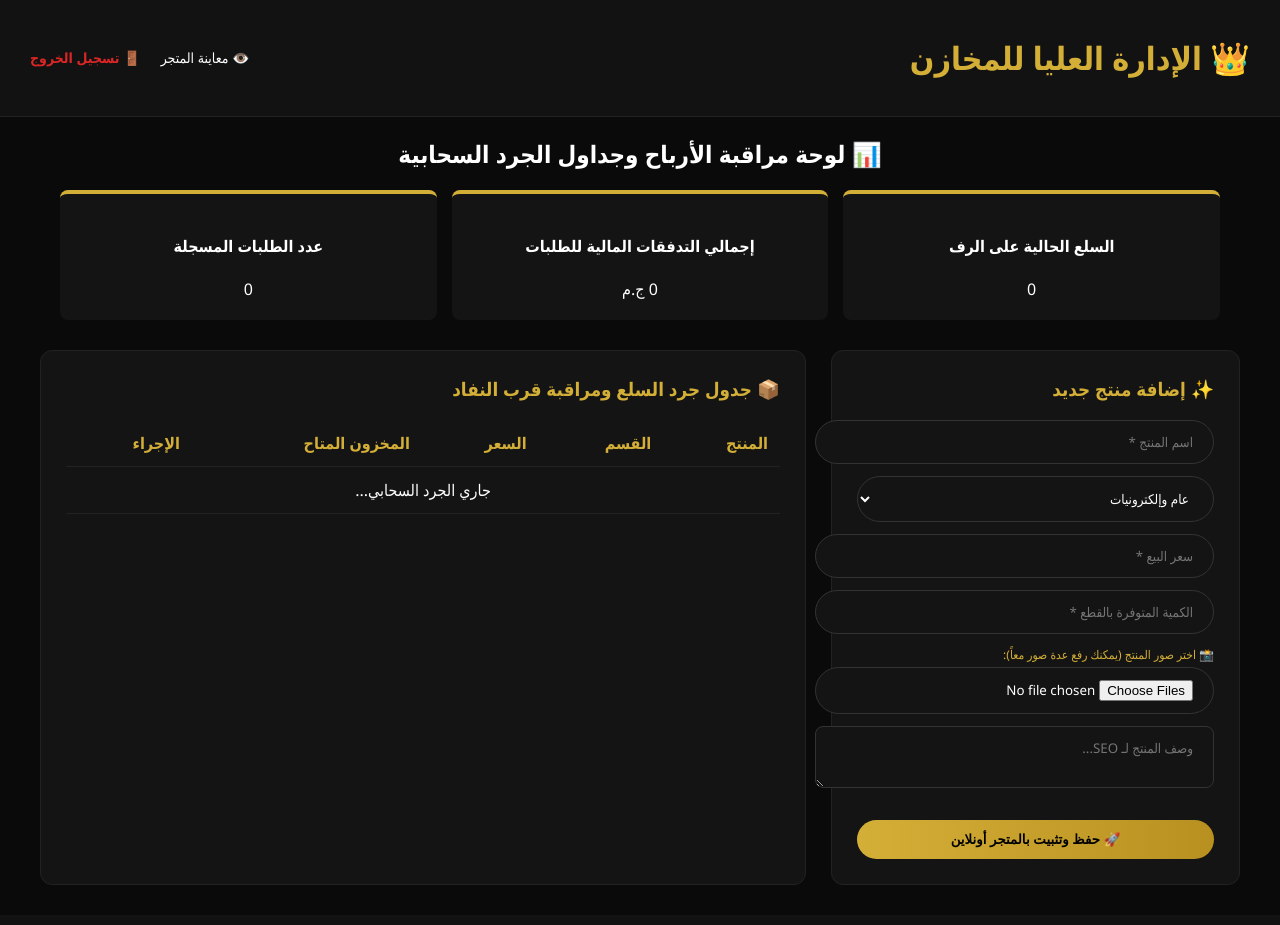
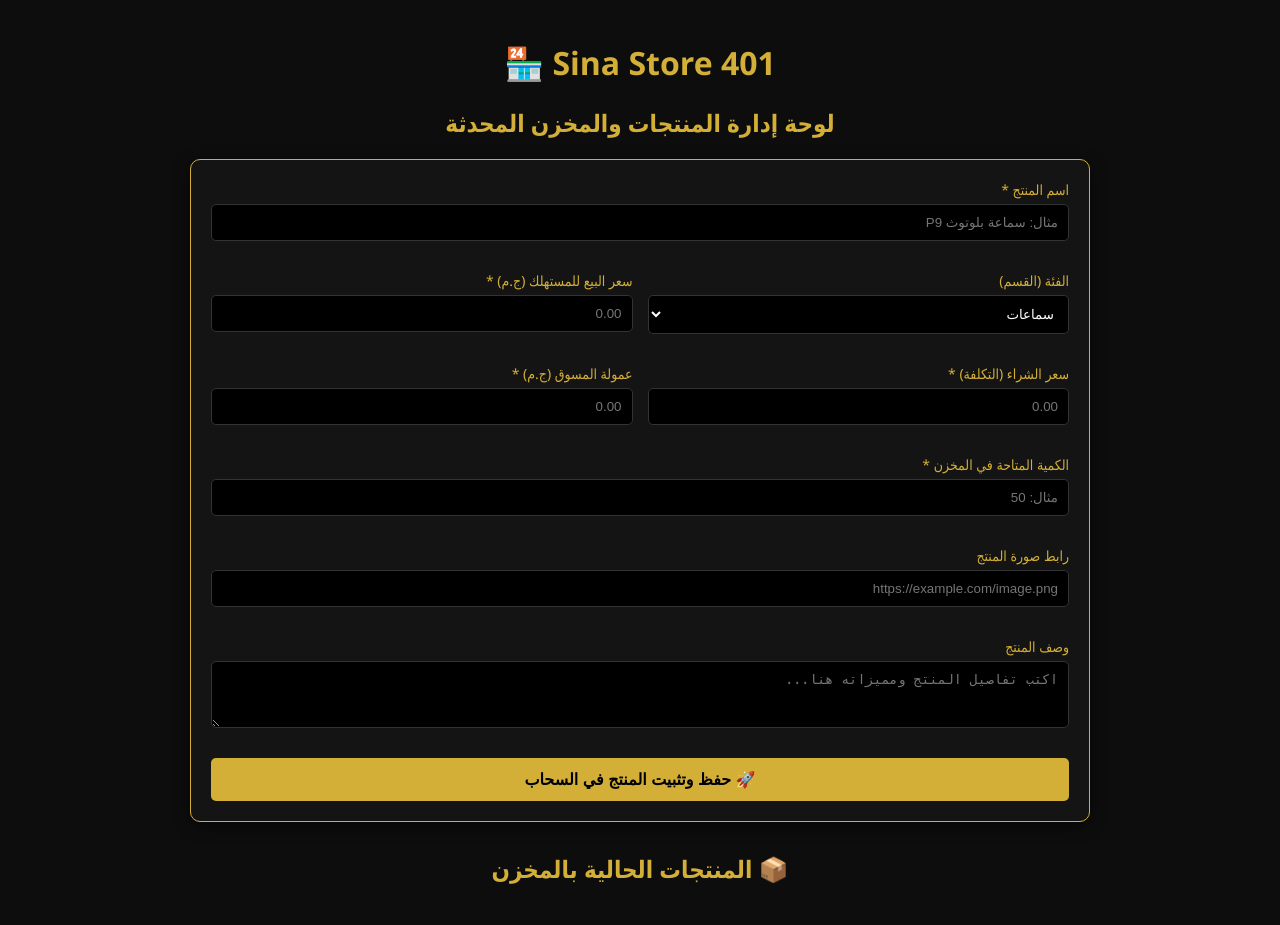
Before and after one commit to mosebh99/sina.401, a Python web app: template templates/cashier.html in a window 1280 px wide. Before the commit the page ends 885 px from the top, so only its background shows below. Run offline with Jinja, Linux system fonts and the light colour scheme; the template is opened without the code that fills it, so the values that code supplies are empty.

Commit message:
Update cashier.html

```diff
--- a/templates/cashier.html
+++ b/templates/cashier.html
@@ -3,178 +3,152 @@
 <head>
     <meta charset="UTF-8">
     <meta name="viewport" content="width=device-width, initial-scale=1.0">
-    <title>لوحة التحكم والجرد المتقدمة | Sina 401</title>
-    <link rel="stylesheet" href="/static/css/style.css">
+    <title>لوحة التحكم المطورة | Sina Store</title>
+    <link rel="icon" type="image/png" href="/logo.png.jpeg">
     <style>
-        .layout-flex { max-width: 1200px; margin: 30px auto; padding: 0 20px; display: flex; gap: 25px; flex-wrap: wrap; }
-        .box-side { flex: 1; min-width: 320px; background: var(--card-bg); padding: 25px; border-radius: 12px; border: 1px solid #222; }
-        .table-side { flex: 2; min-width: 320px; background: var(--card-bg); padding: 25px; border-radius: 12px; border: 1px solid #222; }
-        .dash-row { display: grid; grid-template-columns: repeat(3, 1fr); gap: 15px; max-width: 1200px; margin: 0 auto 20px auto; padding: 0 20px; box-sizing: border-box; }
-        .stat-widget { background: var(--card-bg); border-top: 4px solid var(--primary); padding: 20px; border-radius: 8px; text-align: center; }
-        table { width: 100%; border-collapse: collapse; text-align: right; }
-        th, td { padding: 12px; border-bottom: 1px solid #222; }
-        th { color: var(--primary); }
+        :root { --primary: #d4af37; --bg: #0d0d0d; --card-bg: #141414; --text: #ffffff; }
+        body { font-family: 'Segoe UI', Tahoma, sans-serif; background-color: var(--bg); color: var(--text); margin: 0; padding: 20px; }
+        .container { max-width: 900px; margin: 0 auto; }
+        h1, h2 { color: var(--primary); text-align: center; }
+        .form-box { background: var(--card-bg); border: 1px solid var(--primary); padding: 20px; border-radius: 10px; margin-bottom: 30px; box-shadow: 0 4px 15px rgba(0,0,0,0.5); }
+        .grid-inputs { display: grid; grid-template-columns: repeat(2, 1fr); gap: 15px; }
+        .form-group { margin-bottom: 15px; }
+        .full-width { grid-column: span 2; }
+        label { display: block; margin-bottom: 5px; color: var(--primary); font-size: 14px; }
+        input, select, textarea { width: 100%; padding: 10px; background: #000; border: 1px solid #333; color: #fff; border-radius: 5px; box-sizing: border-box; }
+        input:focus, select:focus, textarea:focus { border-color: var(--primary); outline: none; }
+        button { background: var(--primary); color: #000; border: none; padding: 12px 20px; font-weight: bold; border-radius: 5px; cursor: pointer; width: 100%; font-size: 16px; margin-top: 10px; }
+        button:hover { background: #b5942b; }
+        .product-card { background: var(--card-bg); border: 1px solid #222; padding: 15px; border-radius: 8px; margin-bottom: 15px; display: flex; justify-content: space-between; align-items: center; }
+        .prod-info h3 { margin: 0 0 5px 0; color: var(--primary); }
+        .prod-info p { margin: 3px 0; font-size: 13px; color: #aaa; }
+        .badge { background: #222; padding: 2px 8px; border-radius: 4px; font-size: 11px; color: var(--primary); }
+        .btn-del { background: #dc2626; color: white; width: auto; padding: 5px 15px; font-size: 13px; }
+        .btn-del:hover { background: #b91c1c; }
     </style>
 </head>
 <body>
+    <div class="container">
+        <h1>Sina Store 401 🏪</h1>
+        <h2>لوحة إدارة المنتجات والمخزن المحدثة</h2>
 
-    <header>
-        <h1 style="color: var(--primary);">👑 الإدارة العليا للمخازن</h1>
-        <div class="nav-links">
-            <a href="/" target="_blank">👁️ معاينة المتجر</a>
-            <a href="/api/auth/logout" style="color:#dc2626; font-weight:bold;">🚪 تسجيل الخروج</a>
+        <div class="form-box">
+            <form id="product-form" onsubmit="handleSave(event)">
+                <div class="grid-inputs">
+                    <div class="form-group full-width">
+                        <label>اسم المنتج *</label>
+                        <input type="text" id="p-name" required placeholder="مثال: سماعة بلوتوث P9">
                     </div>
-    </header>
-
-    <h2 style="text-align:center; margin-top:20px;">📊 لوحة مراقبة الأرباح وجداول الجرد السحابية</h2>
-
-    <div class="dash-row">
-        <div class="stat-widget"><h4>السلع الحالية على الرف</h4><div id="stat-count-p">0</div></div>
-        <div class="stat-widget"><h4>إجمالي التدفقات المالية للطلبات</h4><div id="stat-sum-money">0 ج.م</div></div>
-        <div class="stat-widget"><h4>عدد الطلبات المسجلة</h4><div id="stat-count-o">0</div></div>
+                    <div class="form-group">
+                        <label>الفئة (القسم)</label>
+                        <select id="p-cat">
+                            <option value="سماعات">سماعات</option>
+                            <option value="شواحن وكابلات">شواحن وكابلات</option>
+                            <option value="جرابات وحمايات">جرابات وحمايات</option>
+                            <option value="ساعات ذكية">ساعات ذكية</option>
+                            <option value="عام">عام</option>
+                        </select>
                     </div>
-
-    <div class="layout-flex">
-        <div class="box-side">
-            <h3 style="color:var(--primary); margin-top:0;">✨ إضافة منتج جديد</h3>
-            <form id="add-prod-form" onsubmit="saveProductToDB(event)">
-                <input type="text" id="p-name" class="search-input" style="width:100%; margin-bottom:12px;" placeholder="اسم المنتج *" required>
-
-                <select id="p-category" class="filter-select" style="width:100%; margin-bottom:12px;">
-                    <option value="عام">عام وإلكترونيات</option>
-                    <option value="زيوت طبيعية">زيوت طبيعية</option>
-                    <option value="أعشاب طبيعية">أعشاب طبيعية</option>
-                </select>
-
-                <input type="number" id="p-price" class="search-input" style="width:100%; margin-bottom:12px;" placeholder="سعر البيع *" required>
-                <input type="number" id="p-stock" class="search-input" style="width:100%; margin-bottom:12px;" placeholder="الكمية المتوفرة بالقطع *" required>
-
-                <div style="margin-bottom:12px;">
-                    <label style="color:var(--primary); font-size:12px; display:block; margin-bottom:4px;">📸 اختر صور المنتج (يمكنك رفع عدة صور معاً):</label>
-                    <input type="file" id="p-media-files" multiple accept="image/*" class="search-input" style="width:100%;">
+                    <div class="form-group">
+                        <label>سعر البيع للمستهلك (ج.م) *</label>
+                        <input type="number" id="p-price" required placeholder="0.00" step="0.01">
                     </div>
-
-                <textarea id="p-description" class="search-input" style="width:100%; margin-bottom:12px; border-radius:8px;" placeholder="وصف المنتج لـ SEO..."></textarea>
-
-                <button type="submit" class="btn-primary">🚀 حفظ وتثبيت بالمتجر أونلاين</button>
+                    <div class="form-group">
+                        <label>سعر الشراء (التكلفة) *</label>
+                        <input type="number" id="p-purchasing" required placeholder="0.00" step="0.01">
+                    </div>
+                    <div class="form-group">
+                        <label>عمولة المسوق (ج.م) *</label>
+                        <input type="number" id="p-commission" required placeholder="0.00" step="0.01">
+                    </div>
+                    <div class="form-group full-width">
+                        <label>الكمية المتاحة في المخزن *</label>
+                        <input type="number" id="p-stock" required placeholder="مثال: 50">
+                    </div>
+                    <div class="form-group full-width">
+                        <label>رابط صورة المنتج</label>
+                        <input type="text" id="p-img" placeholder="https://example.com/image.png">
+                    </div>
+                    <div class="form-group full-width">
+                        <label>وصف المنتج</label>
+                        <textarea id="p-desc" rows="3" placeholder="اكتب تفاصيل المنتج ومميزاته هنا..."></textarea>
+                    </div>
+                </div>
+                <button type="submit">🚀 حفظ وتثبيت المنتج في السحاب</button>
             </form>
         </div>
 
-        <div class="table-side">
-            <h3 style="color:var(--primary); margin-top:0;">📦 جدول جرد السلع ومراقبة قرب النفاد</h3>
-            <div style="overflow-x:auto;">
-                <table>
-                    <thead>
-                        <tr>
-                            <th>المنتج</th>
-                            <th>القسم</th>
-                            <th>السعر</th>
-                            <th>المخزون المتاح</th>
-                            <th>الإجراء</th>
-                        </tr>
-                    </thead>
-                    <tbody id="admin-inventory-rows">
-                        <tr><td colspan="5" style="text-align:center;">جاري الجرد السحابي...</td></tr>
-                    </tbody>
-                </table>
-            </div>
-        </div>
+        <h2>📦 المنتجات الحالية بالمخزن</h2>
+        <div id="products-list"></div>
     </div>
 
     <script>
-        async function fetchAdminInventory() {
+        async function loadProducts() {
             try {
                 const res = await fetch('/api/products');
-                const products = await res.json();
+                const prods = await res.json();
+                const container = document.getElementById('products-list');
+                container.innerHTML = prods.length === 0 ? '<p style="text-align:center;color:#666;">لا توجد منتجات حالياً.</p>' : '';
 
-                const tbody = document.getElementById('admin-inventory-rows');
-                tbody.innerHTML = '';
-
-                products.forEach(p => {
-                    let stockBadge = p.stock_quantity;
-                    if(p.stock_quantity <= 5) {
-                        stockBadge = `<span style="background:#ea580c; padding:2px 6px; border-radius:4px; font-size:11px;">⚠️ قرب ينفد (${p.stock_quantity})</span>`;
-                    }
-
-                    tbody.innerHTML += `
-                        <tr>
-                            <td><strong>${p.name}</strong></td>
-                            <td>${p.category}</td>
-                            <td style="color:var(--primary); font-weight:bold;">${p.selling_price} ج.م</td>
-                            <td>${stockBadge}</td>
-                            <td>
-                                <button onclick="removeProductFromStore(${p.id})" style="background:#dc2626; color:white; border:none; padding:4px 8px; border-radius:4px; cursor:pointer;">❌ حذف</button>
-                            </td>
-                        </tr>
+                prods.forEach(p => {
+                    container.innerHTML += `
+                        <div class="product-card">
+                            <div class="prod-info">
+                                <h3>${p.name} <span class="badge">${p.category}</span></h3>
+                                <p>💰 سعر البيع: ${p.selling_price} ج.م | 📉 التكلفة: ${p.purchasing_price || 0} ج.م</p>
+                                <p>💵 عمولة المسوق: ${p.commission || 0} ج.م | 📦 المخزون: ${p.stock_quantity || 0} قطع</p>
+                            </div>
+                            <button class="btn-del" onclick="deleteProduct(${p.id})">حذف</button>
+                        </div>
                     `;
                 });
-
-                document.getElementById('stat-count-p').innerText = products.length;
-
-                // تحديث مؤشرات الـ Dashboard المبيعات والطلبات
-                const orderRes = await fetch('/api/orders');
-                if(orderRes.ok) {
-                    const orders = await orderRes.json();
-                    document.getElementById('stat-count-o').innerText = orders.length;
-                    let revenue = orders.reduce((total, ord) => total + ord.total_price, 0);
-                    document.getElementById('stat-sum-money').innerText = revenue.toFixed(0) + " ج.م";
-                }
-            } catch(e) { console.error(e); }
-        }
-
-        async function saveProductToDB(e) {
-            e.preventDefault();
-
-            const fileCtrl = document.getElementById('p-media-files');
-            let mainUrl = "";
-            let subUrlsList = [];
-
-            if(fileCtrl.files.length > 0) {
-                const fData = new FormData();
-                for(let i=0; i<fileCtrl.files.length; i++) {
-                    fData.append('files', fileCtrl.files[i]);
-                }
-
-                const upRes = await fetch('/api/upload', { method: 'POST', body: fData });
-                if(upRes.ok) {
-                    const upJson = await upRes.json();
-                    mainUrl = upJson.urls[0] || "";
-                    subUrlsList = upJson.urls.slice(1) || [];
+            } catch (e) {
+                console.error("خطأ في جلب المنتجات", e);
             }
         }
 
+        async function handleSave(e) {
+            e.preventDefault();
             const payload = {
-                name: document.getElementById('p-name').value.trim(),
-                category: document.getElementById('p-category').value,
+                name: document.getElementById('p-name').value,
+                category: document.getElementById('p-cat').value,
                 selling_price: parseFloat(document.getElementById('p-price').value),
+                purchasing_price: parseFloat(document.getElementById('p-purchasing').value),
+                commission: parseFloat(document.getElementById('p-commission').value),
                 stock_quantity: parseInt(document.getElementById('p-stock').value),
-                description: document.getElementById('p-description').value.trim(),
-                image_url: mainUrl,
-                images_json: subUrlsList
+                image_url: document.getElementById('p-img').value,
+                description: document.getElementById('p-desc').value
             };
 
-            const response = await fetch('/api/products', {
+            try {
+                const res = await fetch('/api/products', {
                     method: 'POST',
-                headers: {'Content-Type': 'application/json'},
+                    headers: { 'Content-Type': 'application/json' },
                     body: JSON.stringify(payload)
                 });
 
-            if(response.ok) {
-                alert("🎉 تم تثبيت السلعة وصورها بنجاح في قاعدة البيانات السحابية!");
-                document.getElementById('add-prod-form').reset();
-                fetchAdminInventory();
+                if (res.ok) {
+                    alert('🎉 تم حفظ وتثبيت المنتج وتحديث المخزن بنجاح!');
+                    document.getElementById('product-form').reset();
+                    loadProducts();
                 } else {
-                alert("❌ فشل عملية الحفظ. يرجى التحقق من الجلسة.");
+                    const errData = await res.json();
+                    alert('❌ فشل الإضافة: ' + (errData.message || 'خطأ غير معروف'));
+                }
+            } catch (error) {
+                alert('❌ حدث خطأ في الاتصال بالسيرفر.');
             }
         }
 
-        async function removeProductFromStore(id) {
-            if(!confirm("هل تود حذف هذه السلعة نهائياً من الرف؟")) return;
+        async function deleteProduct(id) {
+            if (!confirm('هل أنت متأكد من حذف هذا المنتج؟')) return;
+            try {
                 const res = await fetch(`/api/products/${id}`, { method: 'DELETE' });
-            if(res.ok) { fetchAdminInventory(); }
+                if (res.ok) { loadProducts(); }
+            } catch (e) { alert('خطأ في الحذف.'); }
         }
 
-        window.addEventListener('DOMContentLoaded', fetchAdminInventory);
+        window.addEventListener('DOMContentLoaded', loadProducts);
     </script>
 </body>
 </html>
```
Lines whose indentation alone changed are shown as unchanged.
